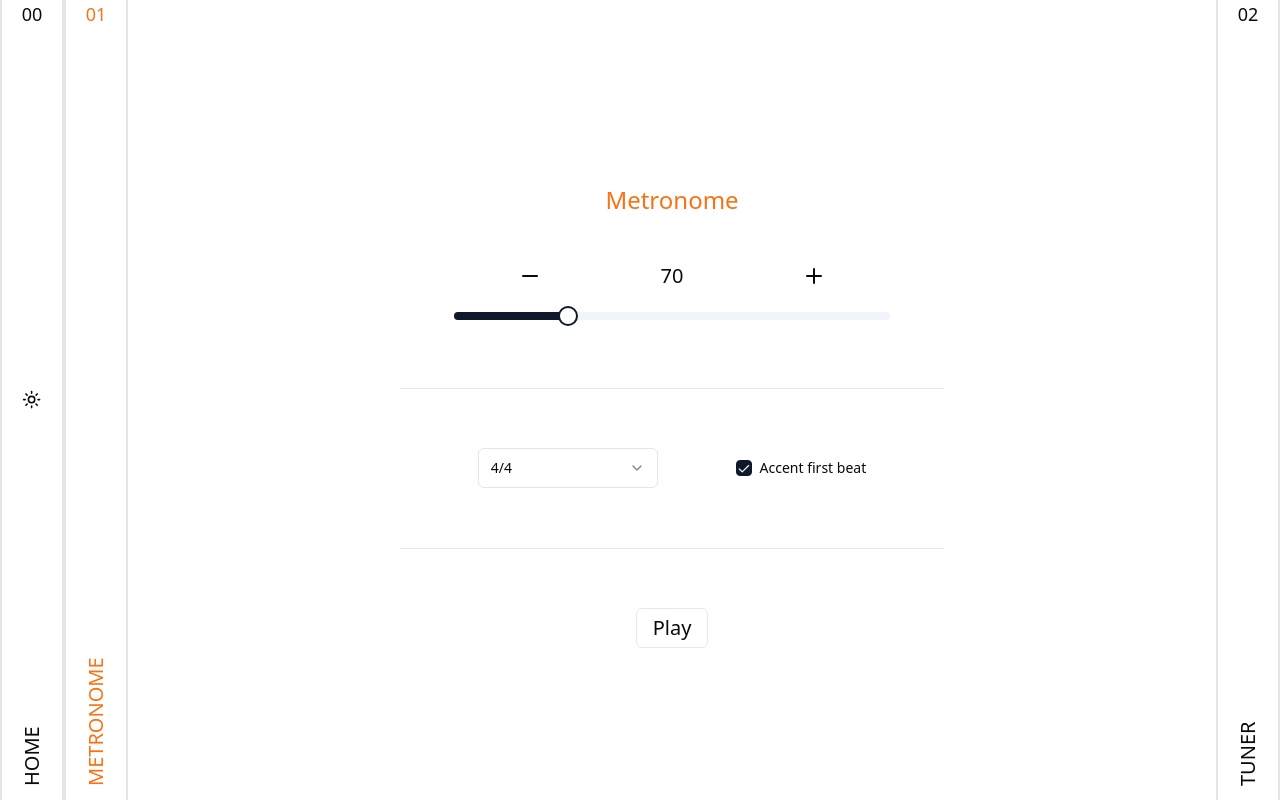
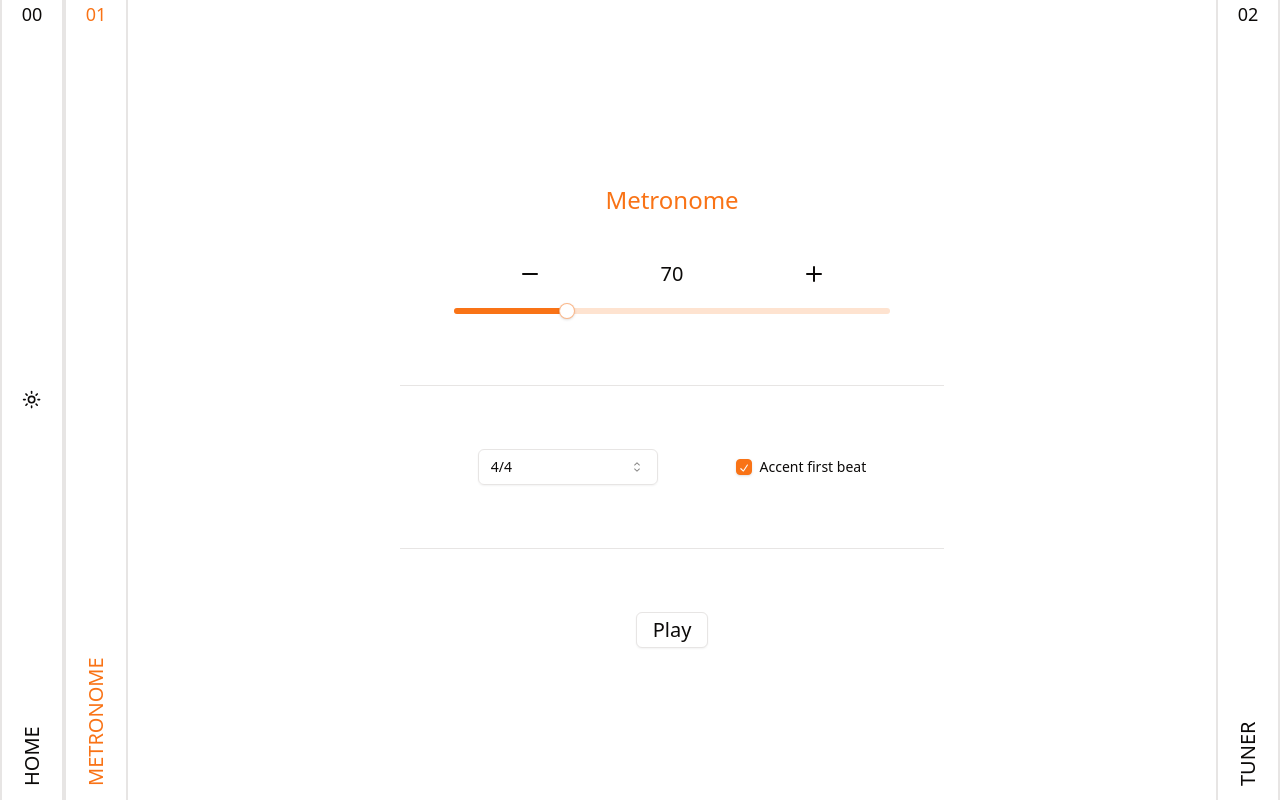
Before and after one commit to 0inp/Music-Tools, a Next.js app: page /metronome in a window 1280 px wide. Built offline with nearby package versions, Linux system fonts and the light colour scheme.

Commit message:
chore: update shadcn components

```diff
--- a/components/ui/button.tsx
+++ b/components/ui/button.tsx
@@ -5,25 +5,26 @@ import { cva, type VariantProps } from "class-variance-authority"
 import { cn } from "@/lib/utils"
 
 const buttonVariants = cva(
-  "inline-flex items-center justify-center whitespace-nowrap rounded-md text-sm font-medium ring-offset-white transition-colors focus-visible:outline-none focus-visible:ring-2 focus-visible:ring-slate-950 focus-visible:ring-offset-2 disabled:pointer-events-none disabled:opacity-50 dark:ring-offset-slate-950 dark:focus-visible:ring-slate-300",
+  "inline-flex items-center justify-center whitespace-nowrap rounded-md text-sm font-medium transition-colors focus-visible:outline-none focus-visible:ring-1 focus-visible:ring-ring disabled:pointer-events-none disabled:opacity-50",
   {
     variants: {
       variant: {
-        default: "bg-slate-900 text-slate-50 hover:bg-slate-900/90 dark:bg-slate-50 dark:text-slate-900 dark:hover:bg-slate-50/90",
+        default:
+          "bg-primary text-primary-foreground shadow hover:bg-primary/90",
         destructive:
-          "bg-red-500 text-slate-50 hover:bg-red-500/90 dark:bg-red-900 dark:text-slate-50 dark:hover:bg-red-900/90",
+          "bg-destructive text-destructive-foreground shadow-sm hover:bg-destructive/90",
         outline:
-          "border border-slate-200 bg-white hover:bg-slate-100 hover:text-slate-900 dark:border-slate-800 dark:bg-slate-950 dark:hover:bg-slate-800 dark:hover:text-slate-50",
+          "border border-input bg-background shadow-sm hover:bg-accent hover:text-accent-foreground",
         secondary:
-          "bg-slate-100 text-slate-900 hover:bg-slate-100/80 dark:bg-slate-800 dark:text-slate-50 dark:hover:bg-slate-800/80",
-        ghost: "hover:bg-slate-100 hover:text-slate-900 dark:hover:bg-slate-800 dark:hover:text-slate-50",
-        link: "text-slate-900 underline-offset-4 hover:underline dark:text-slate-50",
+          "bg-secondary text-secondary-foreground shadow-sm hover:bg-secondary/80",
+        ghost: "hover:bg-accent hover:text-accent-foreground",
+        link: "text-primary underline-offset-4 hover:underline",
       },
       size: {
-        default: "h-10 px-4 py-2",
-        sm: "h-9 rounded-md px-3",
-        lg: "h-11 rounded-md px-8",
-        icon: "h-10 w-10",
+        default: "h-9 px-4 py-2",
+        sm: "h-8 rounded-md px-3 text-xs",
+        lg: "h-10 rounded-md px-8",
+        icon: "h-9 w-9",
       },
     },
     defaultVariants: {
--- a/components/ui/checkbox.tsx
+++ b/components/ui/checkbox.tsx
@@ -2,7 +2,7 @@
 
 import * as React from "react"
 import * as CheckboxPrimitive from "@radix-ui/react-checkbox"
-import { Check } from "lucide-react"
+import { CheckIcon } from "@radix-ui/react-icons"
 
 import { cn } from "@/lib/utils"
 
@@ -13,7 +13,7 @@ const Checkbox = React.forwardRef<
   <CheckboxPrimitive.Root
     ref={ref}
     className={cn(
-      "peer h-4 w-4 shrink-0 rounded-sm border border-slate-200 border-slate-900 ring-offset-white focus-visible:outline-none focus-visible:ring-2 focus-visible:ring-slate-950 focus-visible:ring-offset-2 disabled:cursor-not-allowed disabled:opacity-50 data-[state=checked]:bg-slate-900 data-[state=checked]:text-slate-50 dark:border-slate-800 dark:border-slate-50 dark:ring-offset-slate-950 dark:focus-visible:ring-slate-300 dark:data-[state=checked]:bg-slate-50 dark:data-[state=checked]:text-slate-900",
+      "peer h-4 w-4 shrink-0 rounded-sm border border-primary shadow focus-visible:outline-none focus-visible:ring-1 focus-visible:ring-ring disabled:cursor-not-allowed disabled:opacity-50 data-[state=checked]:bg-primary data-[state=checked]:text-primary-foreground",
       className
     )}
     {...props}
@@ -21,7 +21,7 @@ const Checkbox = React.forwardRef<
     <CheckboxPrimitive.Indicator
       className={cn("flex items-center justify-center text-current")}
     >
-      <Check className="h-4 w-4" />
+      <CheckIcon className="h-4 w-4" />
     </CheckboxPrimitive.Indicator>
   </CheckboxPrimitive.Root>
 ))
--- a/components/ui/select.tsx
+++ b/components/ui/select.tsx
@@ -1,8 +1,13 @@
 "use client"
 
 import * as React from "react"
+import {
+  CaretSortIcon,
+  CheckIcon,
+  ChevronDownIcon,
+  ChevronUpIcon,
+} from "@radix-ui/react-icons"
 import * as SelectPrimitive from "@radix-ui/react-select"
-import { Check, ChevronDown, ChevronUp } from "lucide-react"
 
 import { cn } from "@/lib/utils"
 
@@ -19,14 +24,14 @@ const SelectTrigger = React.forwardRef<
   <SelectPrimitive.Trigger
     ref={ref}
     className={cn(
-      "flex h-10 w-full items-center justify-between rounded-md border border-input bg-background px-3 py-2 text-sm ring-offset-background placeholder:text-muted-foreground focus:outline-none focus:ring-2 focus:ring-ring focus:ring-offset-2 disabled:cursor-not-allowed disabled:opacity-50 [&>span]:line-clamp-1",
+      "flex h-9 w-full items-center justify-between whitespace-nowrap rounded-md border border-input bg-transparent px-3 py-2 text-sm shadow-sm ring-offset-background placeholder:text-muted-foreground focus:outline-none focus:ring-1 focus:ring-ring disabled:cursor-not-allowed disabled:opacity-50 [&>span]:line-clamp-1",
       className
     )}
     {...props}
   >
     {children}
     <SelectPrimitive.Icon asChild>
-      <ChevronDown className="h-4 w-4 opacity-50" />
+      <CaretSortIcon className="h-4 w-4 opacity-50" />
     </SelectPrimitive.Icon>
   </SelectPrimitive.Trigger>
 ))
@@ -44,7 +49,7 @@ const SelectScrollUpButton = React.forwardRef<
     )}
     {...props}
   >
-    <ChevronUp className="h-4 w-4" />
+    <ChevronUpIcon />
   </SelectPrimitive.ScrollUpButton>
 ))
 SelectScrollUpButton.displayName = SelectPrimitive.ScrollUpButton.displayName
@@ -61,7 +66,7 @@ const SelectScrollDownButton = React.forwardRef<
     )}
     {...props}
   >
-    <ChevronDown className="h-4 w-4" />
+    <ChevronDownIcon />
   </SelectPrimitive.ScrollDownButton>
 ))
 SelectScrollDownButton.displayName =
@@ -105,7 +110,7 @@ const SelectLabel = React.forwardRef<
 >(({ className, ...props }, ref) => (
   <SelectPrimitive.Label
     ref={ref}
-    className={cn("py-1.5 pl-8 pr-2 text-sm font-semibold", className)}
+    className={cn("px-2 py-1.5 text-sm font-semibold", className)}
     {...props}
   />
 ))
@@ -118,17 +123,16 @@ const SelectItem = React.forwardRef<
   <SelectPrimitive.Item
     ref={ref}
     className={cn(
-      "relative flex w-full cursor-default select-none items-center rounded-sm py-1.5 pl-8 pr-2 text-sm outline-none focus:bg-accent focus:text-accent-foreground data-[disabled]:pointer-events-none data-[disabled]:opacity-50",
+      "relative flex w-full cursor-default select-none items-center rounded-sm py-1.5 pl-2 pr-8 text-sm outline-none focus:bg-accent focus:text-accent-foreground data-[disabled]:pointer-events-none data-[disabled]:opacity-50",
       className
     )}
     {...props}
   >
-    <span className="absolute left-2 flex h-3.5 w-3.5 items-center justify-center">
+    <span className="absolute right-2 flex h-3.5 w-3.5 items-center justify-center">
       <SelectPrimitive.ItemIndicator>
-        <Check className="h-4 w-4" />
+        <CheckIcon className="h-4 w-4" />
       </SelectPrimitive.ItemIndicator>
     </span>
-
     <SelectPrimitive.ItemText>{children}</SelectPrimitive.ItemText>
   </SelectPrimitive.Item>
 ))
--- a/components/ui/separator.tsx
+++ b/components/ui/separator.tsx
@@ -18,7 +18,7 @@ const Separator = React.forwardRef<
       decorative={decorative}
       orientation={orientation}
       className={cn(
-        "shrink-0 bg-slate-200 dark:bg-slate-800",
+        "shrink-0 bg-border",
         orientation === "horizontal" ? "h-[1px] w-full" : "h-full w-[1px]",
         className
       )}
--- a/components/ui/slider.tsx
+++ b/components/ui/slider.tsx
@@ -17,10 +17,10 @@ const Slider = React.forwardRef<
     )}
     {...props}
   >
-    <SliderPrimitive.Track className="relative h-2 w-full grow overflow-hidden rounded-full bg-slate-100 dark:bg-slate-800">
-      <SliderPrimitive.Range className="absolute h-full bg-slate-900 dark:bg-slate-50" />
+    <SliderPrimitive.Track className="relative h-1.5 w-full grow overflow-hidden rounded-full bg-primary/20">
+      <SliderPrimitive.Range className="absolute h-full bg-primary" />
     </SliderPrimitive.Track>
-    <SliderPrimitive.Thumb className="block h-5 w-5 rounded-full border-2 border-slate-900 bg-white ring-offset-white transition-colors focus-visible:outline-none focus-visible:ring-2 focus-visible:ring-slate-950 focus-visible:ring-offset-2 disabled:pointer-events-none disabled:opacity-50 dark:border-slate-50 dark:bg-slate-950 dark:ring-offset-slate-950 dark:focus-visible:ring-slate-300" />
+    <SliderPrimitive.Thumb className="block h-4 w-4 rounded-full border border-primary/50 bg-background shadow transition-colors focus-visible:outline-none focus-visible:ring-1 focus-visible:ring-ring disabled:pointer-events-none disabled:opacity-50" />
   </SliderPrimitive.Root>
 ))
 Slider.displayName = SliderPrimitive.Root.displayName
--- a/components/ui/toggle.tsx
+++ b/components/ui/toggle.tsx
@@ -7,18 +7,18 @@ import { cva, type VariantProps } from "class-variance-authority"
 import { cn } from "@/lib/utils"
 
 const toggleVariants = cva(
-  "inline-flex items-center justify-center rounded-md text-sm font-medium ring-offset-white transition-colors hover:bg-slate-100 hover:text-slate-500 focus-visible:outline-none focus-visible:ring-2 focus-visible:ring-slate-950 focus-visible:ring-offset-2 disabled:pointer-events-none disabled:opacity-50 data-[state=on]:bg-slate-100 data-[state=on]:text-slate-900 dark:ring-offset-slate-950 dark:hover:bg-slate-800 dark:hover:text-slate-400 dark:focus-visible:ring-slate-300 dark:data-[state=on]:bg-slate-800 dark:data-[state=on]:text-slate-50",
+  "inline-flex items-center justify-center rounded-md text-sm font-medium transition-colors hover:bg-muted hover:text-muted-foreground focus-visible:outline-none focus-visible:ring-1 focus-visible:ring-ring disabled:pointer-events-none disabled:opacity-50 data-[state=on]:bg-accent data-[state=on]:text-accent-foreground",
   {
     variants: {
       variant: {
         default: "bg-transparent",
         outline:
-          "border border-slate-200 bg-transparent hover:bg-slate-100 hover:text-slate-900 dark:border-slate-800 dark:hover:bg-slate-800 dark:hover:text-slate-50",
+          "border border-input bg-transparent shadow-sm hover:bg-accent hover:text-accent-foreground",
       },
       size: {
-        default: "h-10 px-3",
-        sm: "h-9 px-2.5",
-        lg: "h-11 px-5",
+        default: "h-9 px-3",
+        sm: "h-8 px-2",
+        lg: "h-10 px-3",
       },
     },
     defaultVariants: {
```
